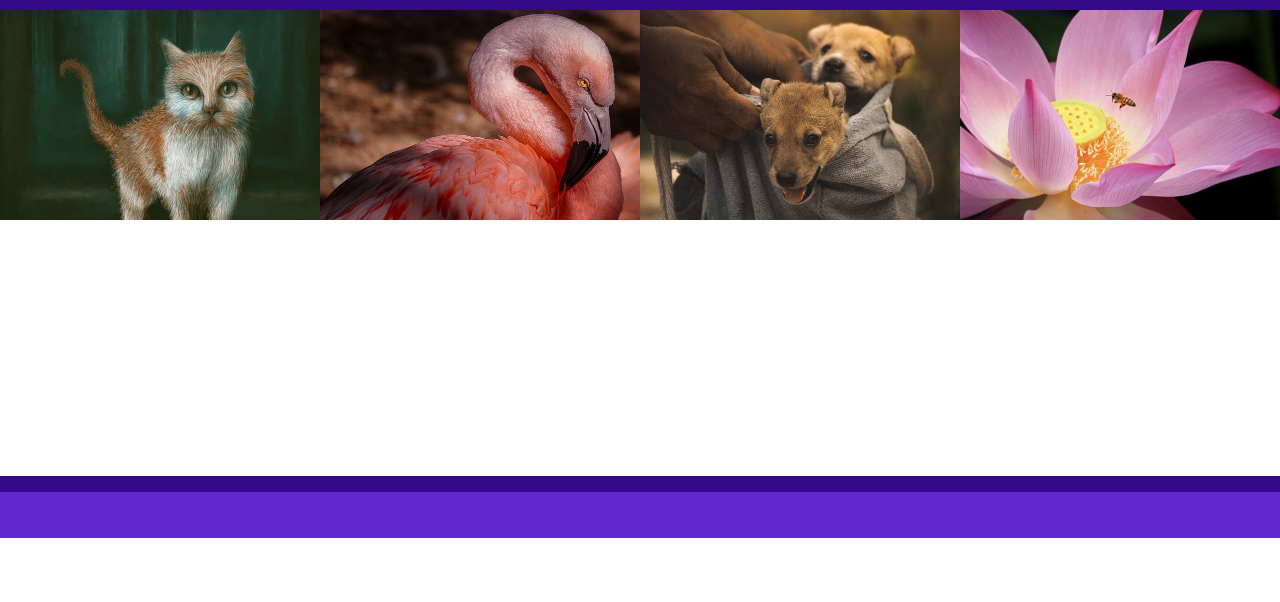
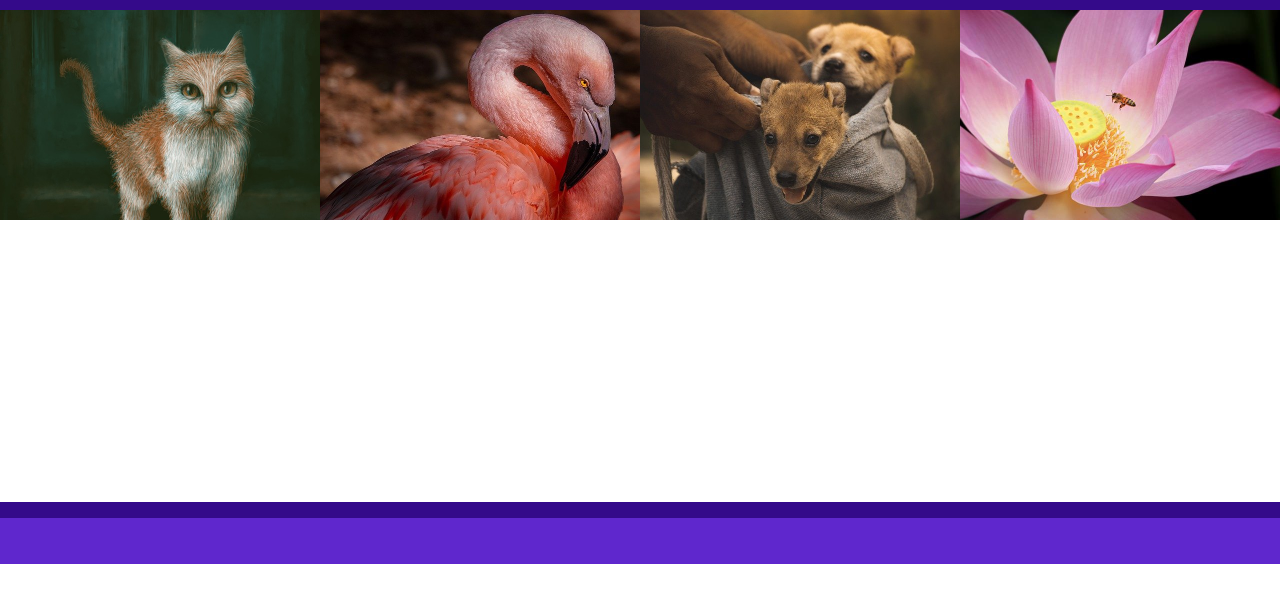
Before and after one commit to MerloFd/jquery-galeria-fotos, a plain HTML site: page index.html in a window 1280 px wide. Shown: the part 76-678 px from the top of the page. Drawn offline with nearby package versions, Linux system fonts and the light colour scheme.

Commit message:
fix ajustando novamente o footer

```diff
--- a/main.css
+++ b/main.css
@@ -93,5 +93,5 @@ ul li:hover .overlay_img_link{
 
     padding-top: 46px;
     padding-left: 100%;
-    margin-top: 20%;
+    margin-top: 22%;
 }
```
